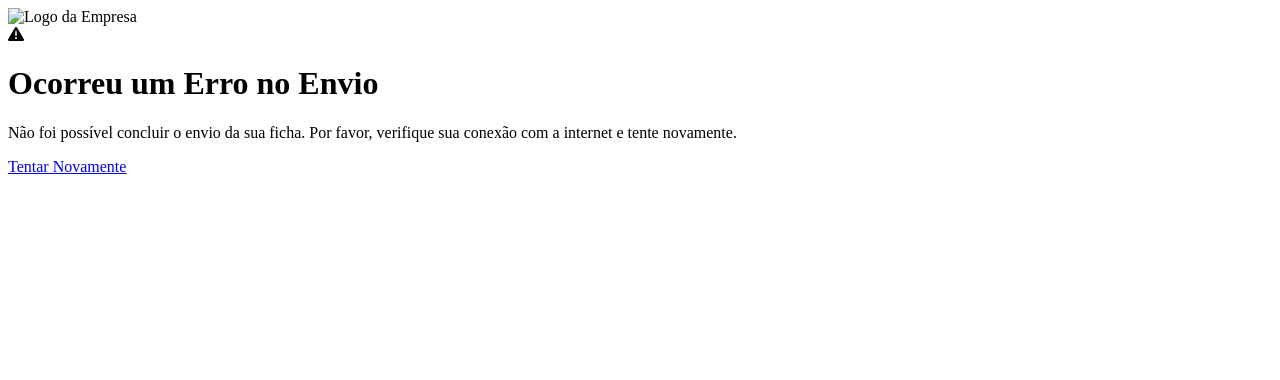
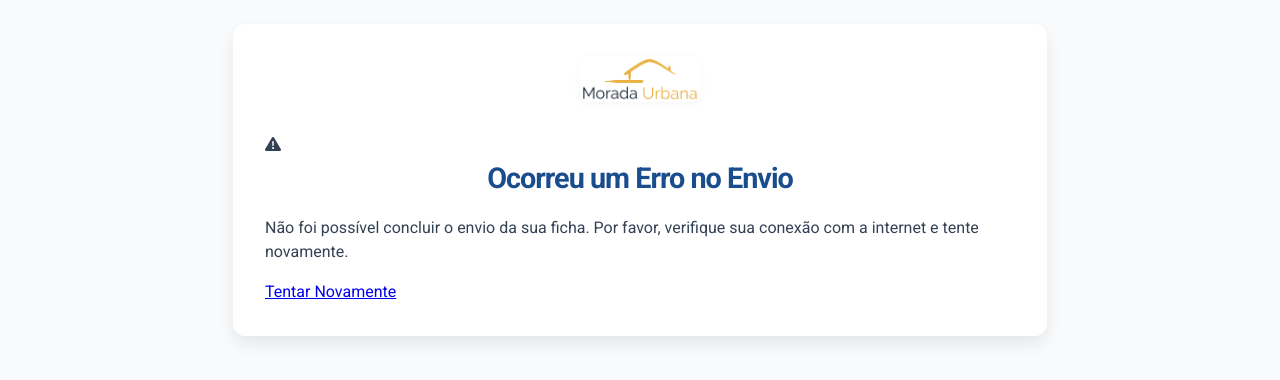
Before and after one commit to moradaurbana/formulario-locacao, a plain HTML site: page erro.html in a window 1280 px wide. Drawn offline with Linux system fonts and the light colour scheme; the site is published under a folder, as on GitHub Pages, so addresses that start at the root find nothing.

Commit message:
Add files via upload

```diff
--- a/erro.html
+++ b/erro.html
@@ -6,19 +6,19 @@
     <title>Erro no Envio</title>
     <link href="https://fonts.googleapis.com/css2?family=Roboto:wght@300;400;500;700&display=swap" rel="stylesheet">
     <link rel="stylesheet" href="https://cdnjs.cloudflare.com/ajax/libs/font-awesome/6.4.0/css/all.min.css">
-    <link rel="stylesheet" href="/style.css">
+    <link rel="stylesheet" href="style.css">
 </head>
 <body>
 <main class="form-container form-status-page">
     <div class="header-logo">
-        <img src="/logo2024.png" alt="Logo da Empresa">
+        <img src="logo2024.png" alt="Logo da Empresa">
     </div>
     <div class="status-icon error-icon">
         <i class="fas fa-exclamation-triangle"></i>
     </div>
     <h1>Ocorreu um Erro no Envio</h1>
     <p>Não foi possível concluir o envio da sua ficha. Por favor, verifique sua conexão com a internet e tente novamente.</p>
-    <a href="/index.html" class="status-button">Tentar Novamente</a>
+    <a href="index.html" class="status-button">Tentar Novamente</a>
 </main>
 </body>
 </html>
--- a/script.js
+++ b/script.js
@@ -664,8 +664,8 @@ if(fiadorNacionalidadeSelect){
                 toggleSectionInputs(fiadorNacionalidadeDuplaGroup, true);
                 document.getElementById('fiador-pais_principal').setAttribute('required', 'true');
                 document.getElementById('fiador-cidade_principal').setAttribute('required', 'true');
-                document.getElementById('fiador-segundo_pais').removeAttribute('required');
-                document.getElementById('fiador-segunda_cidade').removeAttribute('required');
+                document.getElementById('fiador-segundo-pais').removeAttribute('required');
+                document.getElementById('fiador-segunda-cidade').removeAttribute('required');
                 break;
             case 'outra':
                 fiadorNacionalidadeOutraGroup.classList.remove('hidden');
@@ -752,12 +752,10 @@ formCadastro.addEventListener('submit', async function(event) {
         if (response.ok) {
             window.location.href = "sucesso.html";
         } else {
-            // Redireciona para a página de erro se o envio não for bem-sucedido
             window.location.href = "erro.html";
         }
     } catch (error) {
         console.error("Erro ao enviar o formulário:", error);
-        // Redireciona para a página de erro em caso de falha na conexão
         window.location.href = "erro.html";
     } finally {
         loadingOverlay.classList.remove('visible');
```
